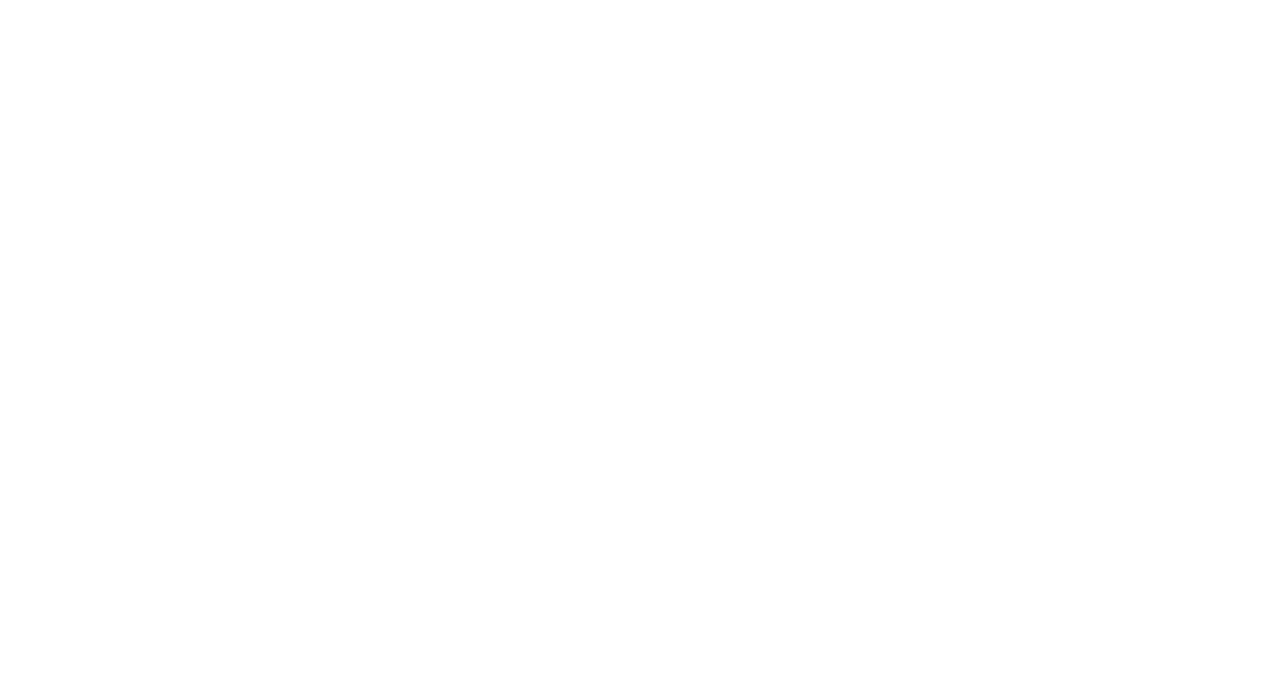
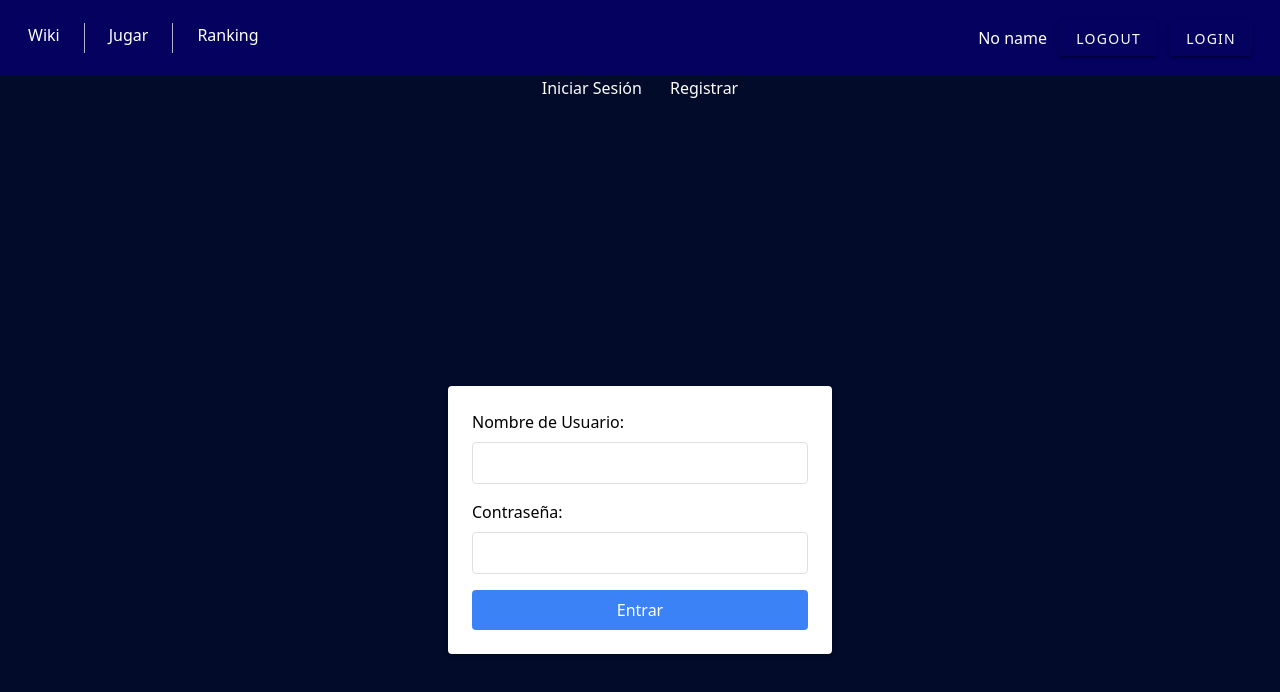
Before and after one commit to dannnnnm/fighterUpgrade, a Vue app: page /auth in a window 1280 px wide. Before the commit this address had no page. Shown: the top 692 px of the page. Built offline with nearby package versions, Linux system fonts and the light colour scheme.

Commit message:
feat: login
se logea y registra¿ pero aun no actualiza PLAYER_1_NAME como corresponde, falta ademas actualizar algunas referencias pero en teoria si registra usuarios.

```diff
--- a/src/components/LoginComponent.vue
+++ b/src/components/LoginComponent.vue
@@ -1,34 +1,46 @@
 <template>
+    <div class="flex items-center justify-center min-h-screen">
+        <form @submit.prevent="login" class="p-6 bg-white rounded shadow-md w-full max-w-sm">
             <div>
-      <h2>Iniciar Sesión</h2>
-      <form @submit.prevent="login">
-        <div>
-          <label for="email">Email:</label>
-          <input type="email" v-model="email" required>
+                <label for="username">Nombre de Usuario:</label>
+                <input type="text" v-model="username" required class="w-full mt-2 mb-4 px-3 py-2 border rounded">
             </div>
             <div>
                 <label for="password">Contraseña:</label>
-          <input type="password" v-model="password" required>
+                <input type="password" v-model="password" required class="w-full mt-2 mb-4 px-3 py-2 border rounded">
             </div>
-        <button type="submit">Entrar</button>
+            <button class="w-full px-4 py-2 text-white bg-blue-500 rounded hover:bg-blue-700"
+                type="submit">Entrar</button>
         </form>
     </div>
 </template>
 
 <script>
+import { useUserStore } from '../stores/user'; // Importa el store
+
 export default {
     data() {
         return {
-        email: '',
+            username: '',
             password: ''
         };
     },
     methods: {
         login() {
-        // Lógica para el inicio de sesión
-        console.log('Email:', this.email);
-        console.log('Password:', this.password);
+            const userStore = useUserStore();
+            userStore.login(this.username, this.password);
+
+            if (userStore.currentUser) {
+                console.log('Inicio de sesión exitoso:', userStore.currentUser);
+                this.$router.push('/wiki');
+            } else {
+                alert('Nombre de usuario o contraseña incorrectos');
+            }
         }
     }
 };
 </script>
+
+<style scoped>
+/* Agrega cualquier estilo adicional aquí */
+</style>
--- a/src/components/RegisterComponent.vue
+++ b/src/components/RegisterComponent.vue
@@ -1,42 +1,47 @@
 <template>
+  <div class="flex items-center justify-center min-h-screen">
+    <form @submit.prevent="register" class="p-6 bg-white rounded shadow-md w-full max-w-sm">
       <div>
-      <h2>Registrar Usuario</h2>
-      <form @submit.prevent="register">
-        <div>
-          <label for="email">Email:</label>
-          <input type="email" v-model="email" required>
+        <label for="username">Nombre de Usuario:</label>
+        <input type="text" v-model="username" required class="w-full mt-2 mb-4 px-3 py-2 border rounded">
       </div>
       <div>
         <label for="password">Contraseña:</label>
-          <input type="password" v-model="password" required>
+        <input type="password" v-model="password" required class="w-full mt-2 mb-4 px-3 py-2 border rounded">
       </div>
       <div>
         <label for="confirmPassword">Confirmar Contraseña:</label>
-          <input type="password" v-model="confirmPassword" required>
+        <input type="password" v-model="confirmPassword" required class="w-full mt-2 mb-4 px-3 py-2 border rounded">
       </div>
-        <button type="submit">Registrar</button>
+      <button class="w-full px-4 py-2 text-white bg-blue-500 rounded hover:bg-blue-700" type="submit">Registrar</button>
     </form>
   </div>
 </template>
 
 <script>
+import { useUserStore } from '../stores/user';
+
 export default {
   data() {
     return {
-        email: '',
+      username: '',
       password: '',
       confirmPassword: ''
     };
   },
   methods: {
     register() {
-        // Lógica para el registro
       if (this.password !== this.confirmPassword) {
         alert('Las contraseñas no coinciden');
         return;
       }
-        console.log('Email:', this.email);
-        console.log('Password:', this.password);
+
+      const userStore = useUserStore();
+      userStore.register(this.username, this.password);
+
+      if (userStore.currentUser) {
+        console.log('Usuario registrado con éxito:', userStore.currentUser);
+      }
     }
   }
 };
--- a/src/components/wiki/navbar.vue
+++ b/src/components/wiki/navbar.vue
@@ -1,5 +1,14 @@
 <script setup lang="ts">
+import { ref, onMounted } from 'vue';
 import { RouterLink, RouterView } from 'vue-router'
+import { getPlayer1Name } from '../../data/consts.ts';
+
+let isLoggedIn = ref(false);
+
+onMounted(() => {
+    isLoggedIn.value = getPlayer1Name() !== false;
+});
+
 </script>
 
 <template>
@@ -19,27 +28,35 @@ import { RouterLink, RouterView } from 'vue-router'
                     <li>
                         <div class="linea"></div>
                     </li>
-                    <li class="nav-item hover:opacity-75">  <!-- cambiar el router a ranking-->
+                    <li class="nav-item hover:opacity-75"> <!-- cambiar el router a ranking-->
                         <RouterLink class="router-link" to="/records">Ranking</RouterLink>
                     </li>
                 </ul>
             </nav>
-            <v-btn class="nav-item" >
-                <RouterLink class="router-link" to="/about">Login</RouterLink>
-            </v-btn>
+            <div class="flex gap-3 items-center">
+                <p>
+                    {{ getPlayer1Name() }}
+                </p>
+                <v-btn class="nav-item" v-if="isLoggedIn" @click="logout">
+                    Logout
+                </v-btn>
+                <v-btn class="nav-item">
+                    <RouterLink class="router-link" to="/auth">Login</RouterLink>
+                </v-btn>
+            </div>
 
         </div>
     </div>
 </template>
 
 <style scoped>
-
-.linea{
+.linea {
     border-left: 1px solid white;
     height: 30px;
     width: 0;
     opacity: 0.7;
 }
+
 * {
     background-color: var(--background-light);
     color: white
--- a/src/router/index.ts
+++ b/src/router/index.ts
@@ -51,6 +51,11 @@ const router = createRouter({
       path: '/wiki',
       name: 'wiki',
       component: Wiki
+    },
+    {
+      path: '/auth',
+      name: 'auth',
+      component: () => import('../views/Auth.vue')
     }
   ]
 })
--- a/src/stores/user.ts
+++ b/src/stores/user.ts
@@ -1,13 +1,12 @@
-import {ref, computed} from 'vue';
-import {defineStore} from 'pinia';
+import { ref, computed } from 'vue';
+import { defineStore } from 'pinia';
 
 interface User {
-    id: number;
   username: string;
   password: string;
 }
 
-const useUserStore = defineStore('user', {
+export const useUserStore = defineStore('user', {
   state: () => ({
     currentUser: null as User | null,
   }),
@@ -16,20 +15,30 @@ const useUserStore = defineStore('user', {
   },
   actions: {
     login(username: string, password: string) {
-            // Perform login logic here
-            // Example: make an API call to authenticate the user
-            // and set the currentUser state if successful
+      const users = JSON.parse(localStorage.getItem('users') || '{}');
+      const storedUser = users[username];
+      if (storedUser && storedUser.password === password) {
+        this.currentUser = { username, password };
+      } else {
+        console.error('Invalid username or password');
+      }
     },
     register(username: string, password: string) {
-            // Perform register logic here
-            // Example: make an API call to create a new user
-            // and set the currentUser state if successful
+      const users = JSON.parse(localStorage.getItem('users') || '{}');
+      if (users[username]) {
+        console.error('Username already exists');
+        return;
+      }
+
+      const user: User = { username, password };
+      users[username] = user;
+      localStorage.setItem('users', JSON.stringify(users));
+      this.currentUser = user;
     },
     logout() {
-            // Perform logout logic here
-            // Example: clear the currentUser state
+      this.currentUser = null;
+      // Optionally, remove currentUser from localStorage
+      // localStorage.removeItem('currentUser');
     },
   },
 });
-
-export default useUserStore;
--- a/src/views/Auth.vue
+++ b/src/views/Auth.vue
@@ -1,6 +1,7 @@
 <template>
-    <div>
-      <div>
+    <navbar />
+    <div class="auth">
+        <div class="flex gap-7">
             <button @click="showLogin = true">Iniciar Sesión</button>
             <button @click="showLogin = false">Registrar</button>
         </div>
@@ -16,11 +17,13 @@
 <script>
 import LoginComponent from '../components/LoginComponent.vue';
 import RegisterComponent from '../components/RegisterComponent.vue';
+import navbar from '../components/wiki/navbar.vue';
 
 export default {
     components: {
         LoginComponent,
-      RegisterComponent
+        RegisterComponent,
+        navbar
     },
     data() {
         return {
@@ -29,3 +32,14 @@
     }
 };
 </script>
+
+<style scoped>
+.auth {
+    color: white;
+    background-color: var(--background);
+    display: flex;
+    flex-direction: column;
+    align-items: center;
+    gap: 20px;
+}
+</style>
```
Lines whose indentation alone changed are shown as unchanged.
